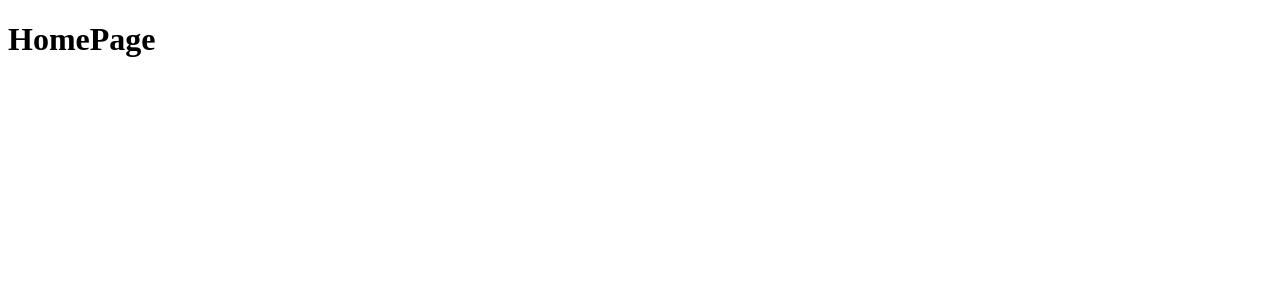
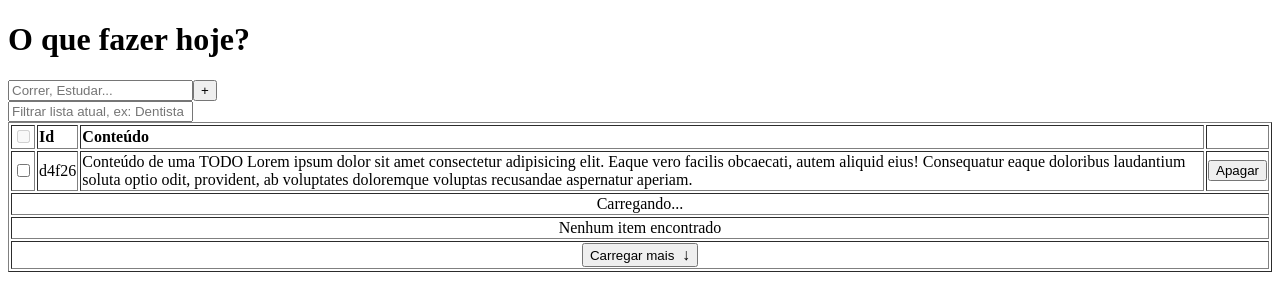
Before and after one commit to ericanoronha/crudcomqualidade, a Next.js app: page / in a window 1280 px wide. Shown: the top 308 px of the page. Built offline with nearby package versions, Linux system fonts and the light colour scheme.

Commit message:
feat: implementa markup da página inicial

```diff
--- a/pages/index.tsx
+++ b/pages/index.tsx
@@ -1,7 +1,94 @@
 import React from 'react';
 
 function HomePage() {
-  return <h1>HomePage</h1>;
+  return (
+    <main>
+      <header
+        style={
+          {
+            //  backgroundImage: `url('${bg}')`,
+          }
+        }
+      >
+        <div className="typewriter">
+          <h1>O que fazer hoje?</h1>
+        </div>
+        <form>
+          <input type="text" placeholder="Correr, Estudar..." />
+          <button type="submit" aria-label="Adicionar novo item">
+            +
+          </button>
+        </form>
+      </header>
+
+      <section>
+        <form>
+          <input type="text" placeholder="Filtrar lista atual, ex: Dentista" />
+        </form>
+
+        <table border={1}>
+          <thead>
+            <tr>
+              <th align="left">
+                <input type="checkbox" disabled />
+              </th>
+              <th align="left">Id</th>
+              <th align="left">Conteúdo</th>
+              <th />
+            </tr>
+          </thead>
+
+          <tbody>
+            <tr>
+              <td>
+                <input type="checkbox" />
+              </td>
+              <td>d4f26</td>
+              <td>
+                Conteúdo de uma TODO Lorem ipsum dolor sit amet consectetur
+                adipisicing elit. Eaque vero facilis obcaecati, autem aliquid
+                eius! Consequatur eaque doloribus laudantium soluta optio odit,
+                provident, ab voluptates doloremque voluptas recusandae
+                aspernatur aperiam.
+              </td>
+              <td align="right">
+                <button data-type="delete">Apagar</button>
+              </td>
+            </tr>
+
+            <tr>
+              <td colSpan={4} align="center" style={{ textAlign: 'center' }}>
+                Carregando...
+              </td>
+            </tr>
+
+            <tr>
+              <td colSpan={4} align="center">
+                Nenhum item encontrado
+              </td>
+            </tr>
+
+            <tr>
+              <td colSpan={4} align="center" style={{ textAlign: 'center' }}>
+                <button data-type="load-more">
+                  Carregar mais{' '}
+                  <span
+                    style={{
+                      display: 'inline-block',
+                      marginLeft: '4px',
+                      fontSize: '1.2em',
+                    }}
+                  >
+                    ↓
+                  </span>
+                </button>
+              </td>
+            </tr>
+          </tbody>
+        </table>
+      </section>
+    </main>
+  );
 }
 
 export default HomePage;
```
